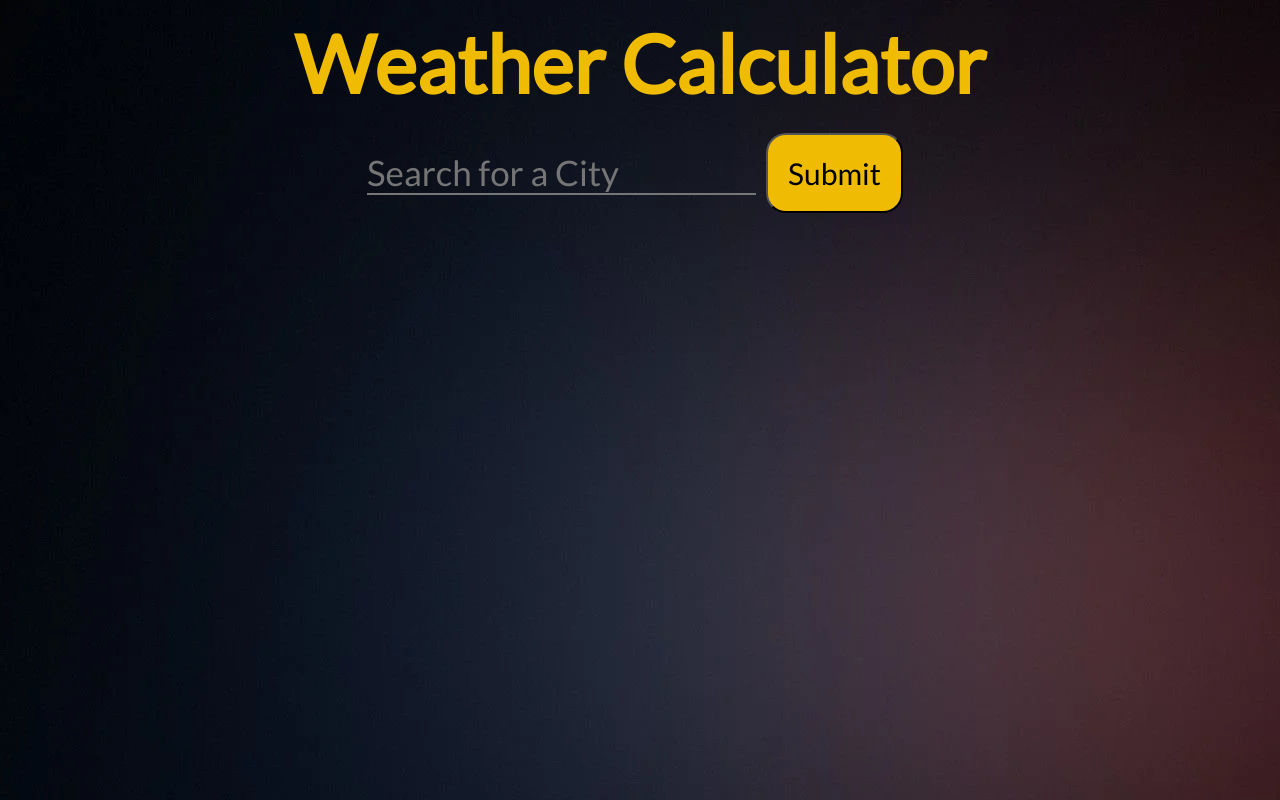
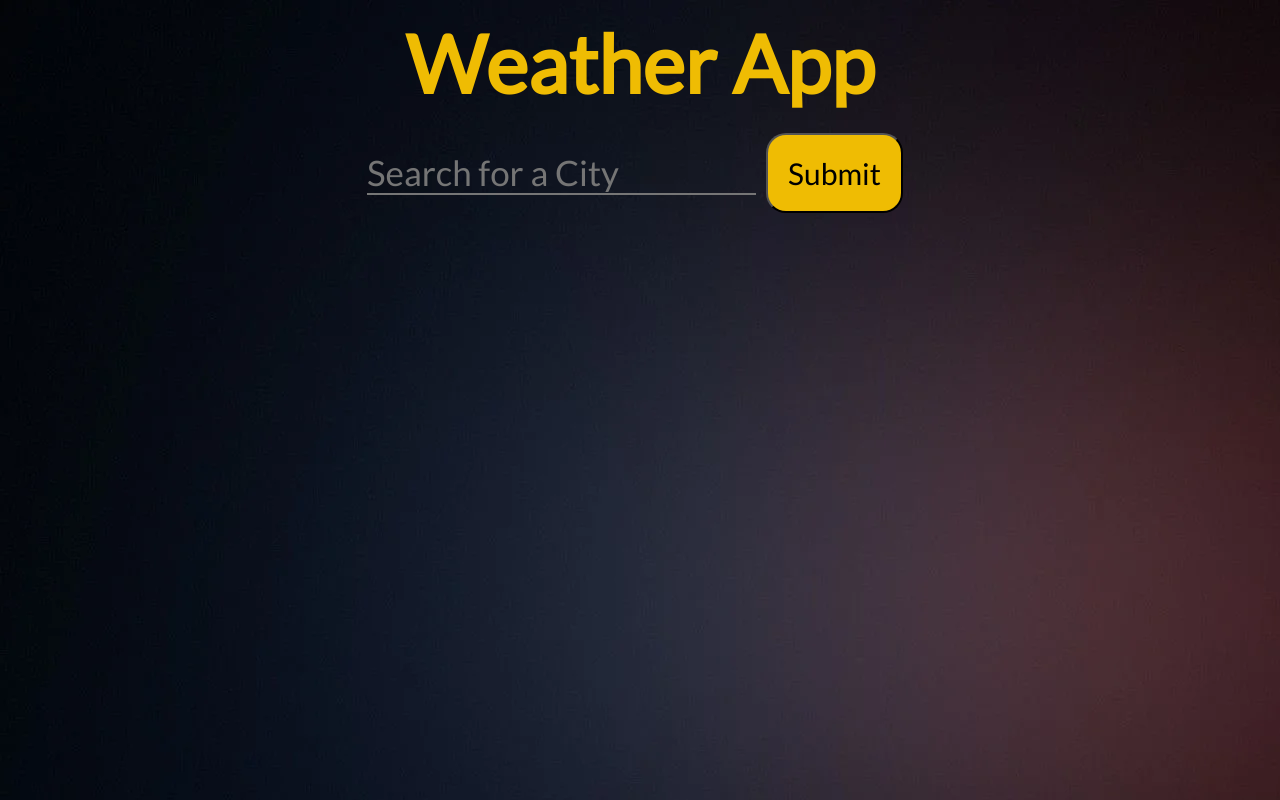
Before and after one commit to andre71-717/weather-forecast, a plain HTML site: page index.html in a window 1280 px wide. Drawn offline with Linux system fonts and the light colour scheme.

Commit message:
cal to add

```diff
--- a/index.html
+++ b/index.html
@@ -15,7 +15,7 @@
   </head>
   <body>
     <div class="container">
-      <h1>Weather Calculator</h1>
+      <h1>Weather App</h1>
       <div class="contInners">
         <input type="text" placeholder="Search for a City" />
         <button id="myButton">Submit</button>
```
